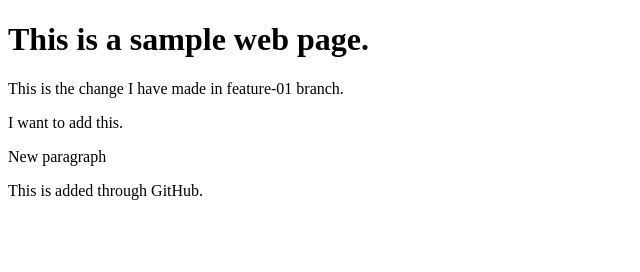
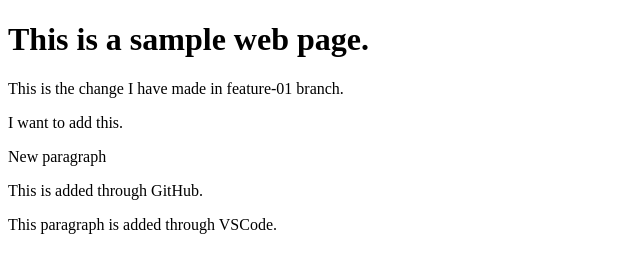
Before and after one commit to Honey-Sharma-git/Trial-2, a plain HTML site: page index.html in a window 1280 px wide. Shown: the whole page, without its empty margins (0-640 px from the left). Drawn offline with Linux system fonts and the light colour scheme.

Commit message:
Added a new para

```diff
--- a/index.html
+++ b/index.html
@@ -12,7 +12,6 @@
     <p>I want to add this.</p>
     <p>New paragraph</p>
     <p>This is added through GitHub.</p>
-
-
+    <p>This paragraph is added through VSCode.</p>
   </body>
 </html>
```
